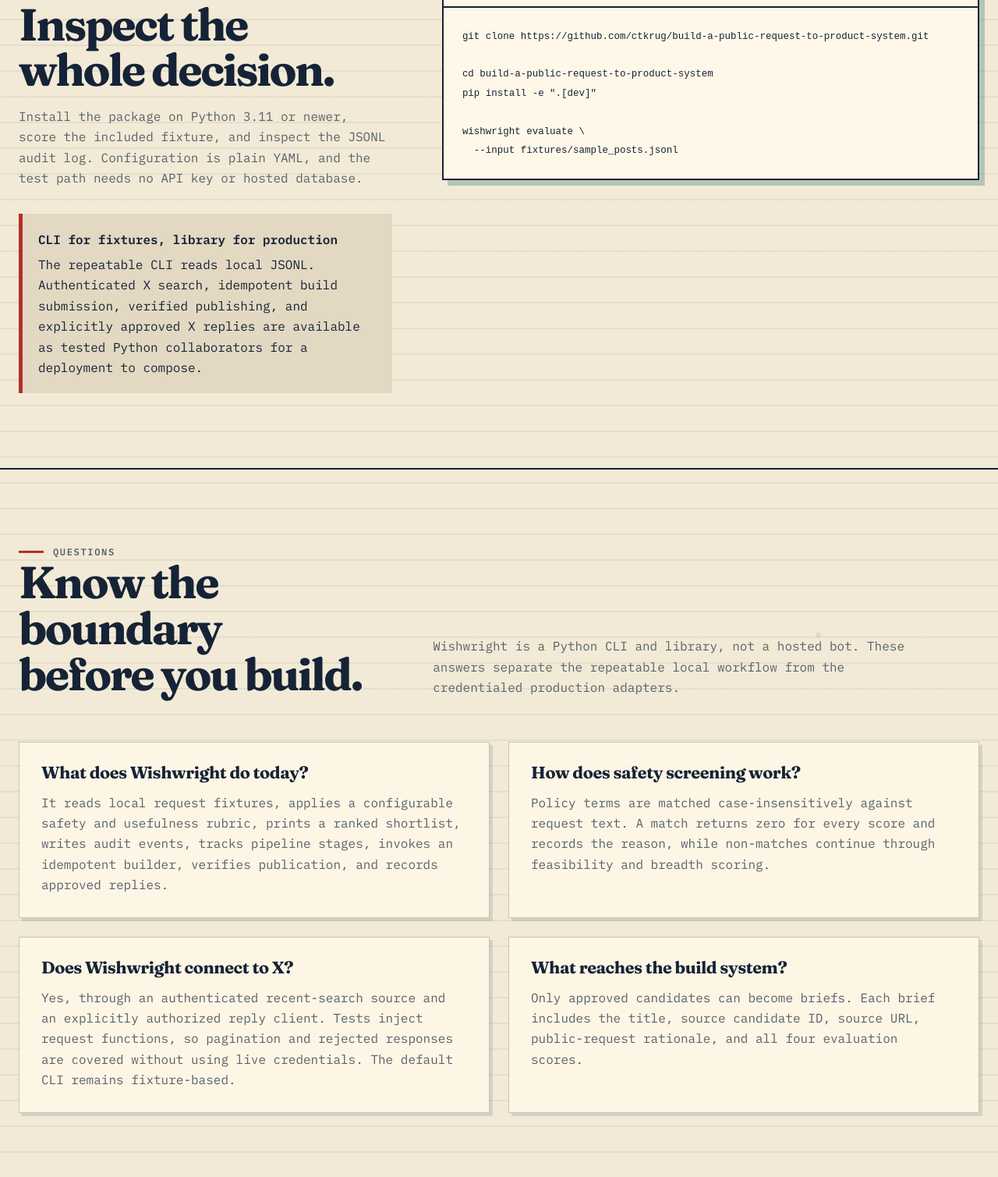
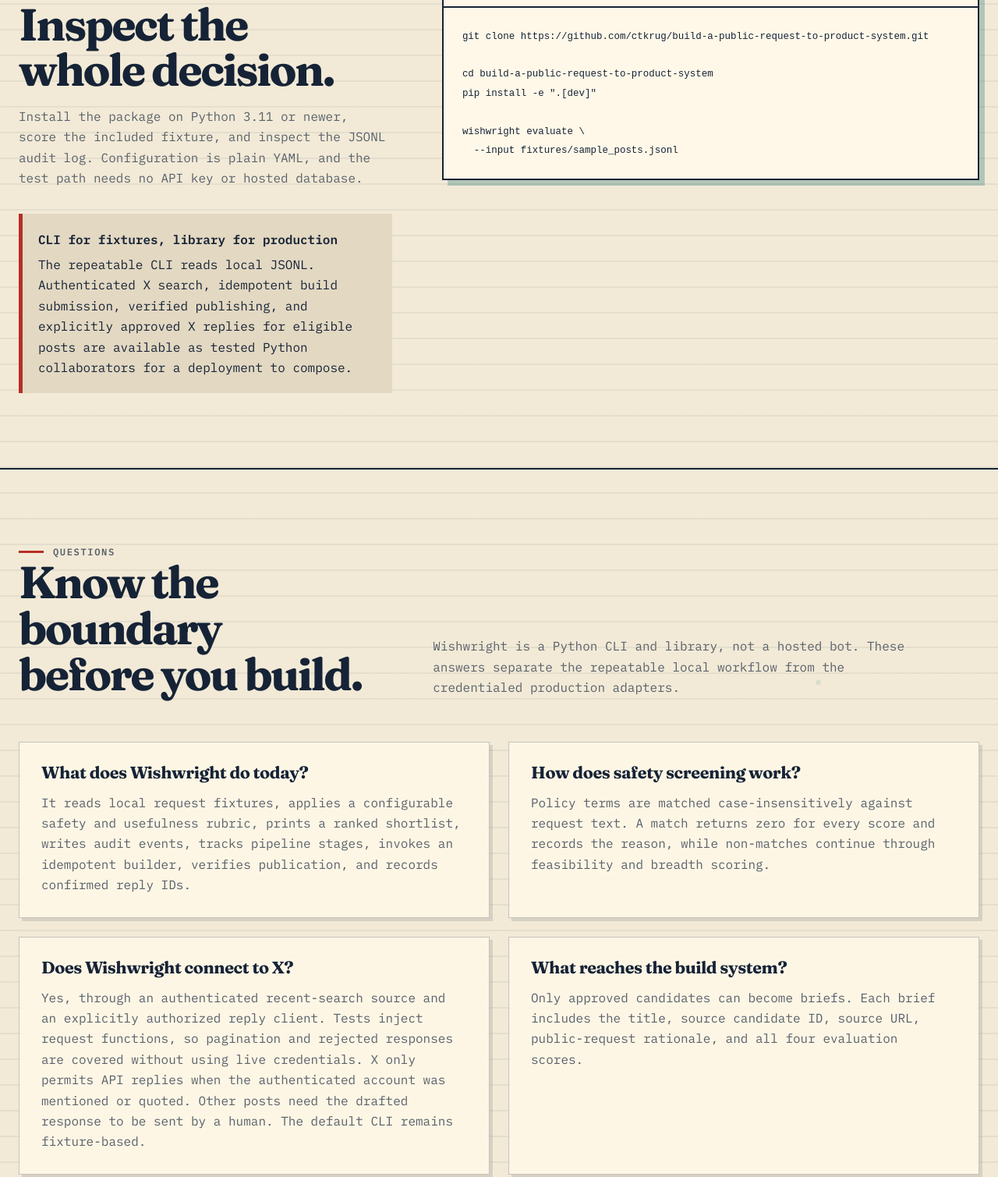
Before and after one commit to ctkrug/build-a-public-request-to-product-system, a plain HTML site: page site/index.html in a window 1280 px wide. Shown: the part 1954-3463 px from the top of the page at 78% size. Drawn offline with Linux system fonts and the light colour scheme.

Commit message:
docs(site): explain X reply eligibility

```diff
--- a/site/index.html
+++ b/site/index.html
@@ -858,8 +858,8 @@
             <div class="boundary-note">
               <strong>CLI for fixtures, library for production</strong>
               The repeatable CLI reads local JSONL. Authenticated X search, idempotent build
-              submission, verified publishing, and explicitly approved X replies are available as
-              tested Python collaborators for a deployment to compose.
+              submission, verified publishing, and explicitly approved X replies for eligible
+              posts are available as tested Python collaborators for a deployment to compose.
             </div>
           </div>
           <div class="code-sheet" aria-label="Install and run commands">
@@ -894,7 +894,8 @@
               <p>
                 It reads local request fixtures, applies a configurable safety and usefulness
                 rubric, prints a ranked shortlist, writes audit events, tracks pipeline stages,
-                invokes an idempotent builder, verifies publication, and records approved replies.
+                invokes an idempotent builder, verifies publication, and records confirmed reply
+                IDs.
               </p>
             </article>
             <article class="faq-item">
@@ -910,7 +911,9 @@
               <p>
                 Yes, through an authenticated recent-search source and an explicitly authorized
                 reply client. Tests inject request functions, so pagination and rejected responses
-                are covered without using live credentials. The default CLI remains fixture-based.
+                are covered without using live credentials. X only permits API replies when the
+                authenticated account was mentioned or quoted. Other posts need the drafted
+                response to be sent by a human. The default CLI remains fixture-based.
               </p>
             </article>
             <article class="faq-item">
```
